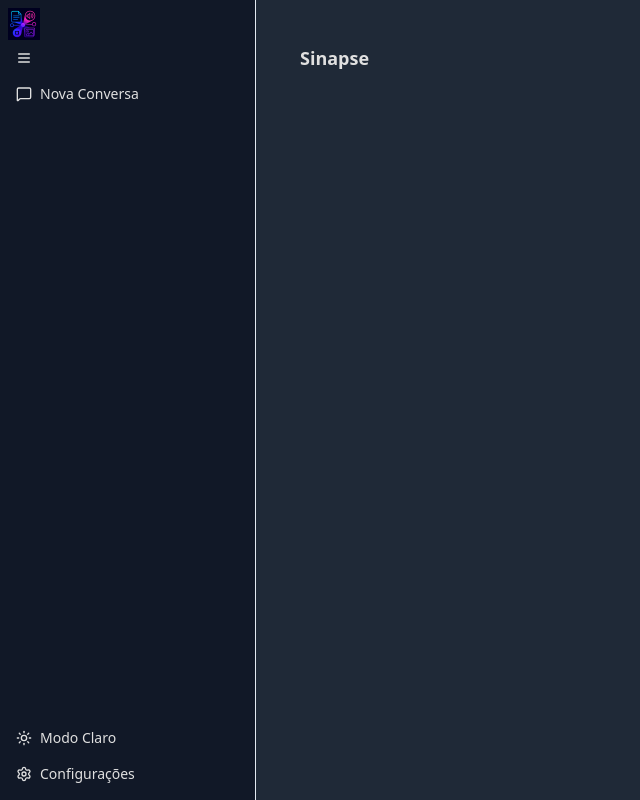
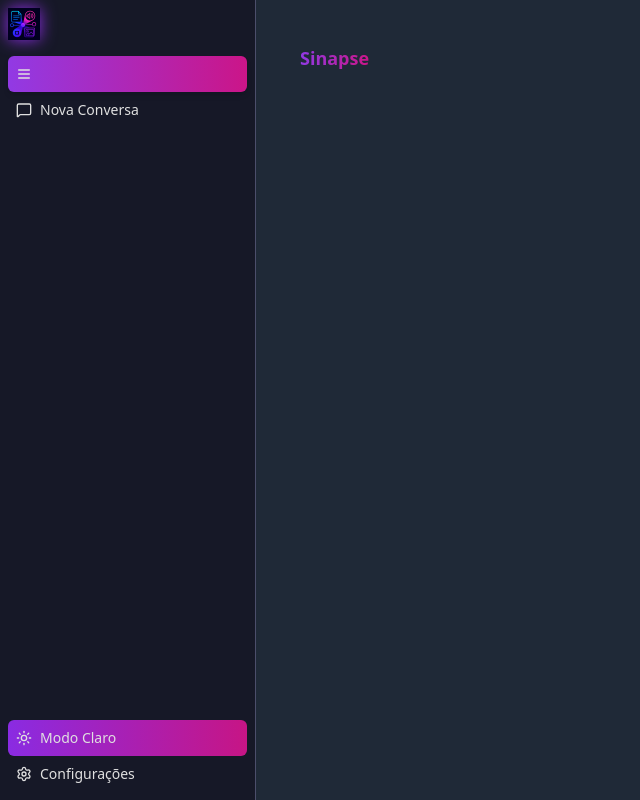
Before and after one commit to gustavobarez/sinapse, a React (Vite) app in the folder frontend/: page / in a window 1280 px wide. Shown: the whole page, without its empty margins (0-640 px from the left). Built offline with nearby package versions, Linux system fonts and the light colour scheme.

Commit message:
feat: atualizar estilos do Navbar e Sidebar com gradientes e melhorias de tema

```diff
--- a/frontend/src/components/Navbar.tsx
+++ b/frontend/src/components/Navbar.tsx
@@ -1,16 +1,9 @@
-import { Menu, Gem, ChevronDown } from "lucide-react";
-import { Button } from "@components/ui/button";
-import {
-  DropdownMenu,
-  DropdownMenuContent,
-  DropdownMenuItem,
-  DropdownMenuTrigger,
-} from "@components/ui/dropdown-menu";
-
 export function Navbar() {
   return (
-    <div className="flex items-center gap-2 p-5">
-      <div className="text-lg font-semibold">Sinapse</div>
+    <div className="flex items-center gap-2 p-5 ">
+      <div className="text-lg font-semibold bg-gradient-to-r from-[hsl(var(--gradient-start))] to-[hsl(var(--gradient-end))] bg-clip-text text-transparent">
+        Sinapse
+      </div>
     </div>
   );
 }
--- a/frontend/src/components/Sidebar.tsx
+++ b/frontend/src/components/Sidebar.tsx
@@ -25,25 +25,32 @@ export function Sidebar({ isPinnedOpen, onMenuClick }: SidebarProps) {
     setIsHovering(false);
   };
 
+  // ...existing code...
   return (
     <div
       onMouseEnter={handleMouseEnter}
       onMouseLeave={handleMouseLeave}
       className={cn(
-            "flex h-full flex-col border-r bg-gray-50 p-2 transition-all duration-300 dark:bg-gray-900",
+        "flex h-full flex-col border-r p-2 transition-all duration-300 bg-background text-foreground",
         isExpanded ? "w-64" : "w-16 items-center"
       )}
     >
       <img
-            src={theme === "dark" ? "images/sinapse-logo-better-quality.png" : "images/sinapse-logo-bright.png"}
+        src={
+          theme === "dark"
+            ? "images/sinapse-logo-better-quality.png"
+            : "images/sinapse-logo-bright.png"
+        }
         alt="logo"
-            className="w-8 h-8"
-          ></img>
+        className="w-8 h-8 mb-4"
+        style={
+          theme === "dark" ? { filter: "drop-shadow(0 0 8px #8A2BE2)" } : {}
+        }
+      />
       <div className="flex-1">
-
         <Button
           className={cn(
-                "w-full justify-start gap-2",
+            "w-full justify-start gap-2 bg-gradient-to-r from-[hsl(var(--gradient-start))] to-[hsl(var(--gradient-end))] text-primary-foreground border-none shadow-md",
             isExpanded ? "pl-2" : "justify-center"
           )}
           variant="ghost"
@@ -55,7 +62,7 @@ export function Sidebar({ isPinnedOpen, onMenuClick }: SidebarProps) {
         <Button
           variant="ghost"
           className={cn(
-                "w-full justify-start gap-2",
+            "w-full justify-start gap-2 bg-support text-card-foreground border-none",
             isExpanded ? "pl-2" : "justify-center"
           )}
         >
@@ -67,15 +74,24 @@ export function Sidebar({ isPinnedOpen, onMenuClick }: SidebarProps) {
         <Button
           variant="ghost"
           className={cn(
-                "w-full justify-start gap-2",
+            "w-full justify-start gap-2 border-none",
             isExpanded ? "pl-2" : "justify-center"
           )}
+          style={
+            theme === "dark"
+              ? {
+                  background:
+                    "linear-gradient(90deg, #8A2BE2 0%, #C71585 100%)",
+                  color: "#E0E0E0",
+                }
+              : {}
+          }
           onClick={() => setTheme(theme == "dark" ? "light" : "dark")}
         >
           {theme == "dark" ? (
-                <Sun className="h-5 w-5"></Sun>
+            <Sun className="h-5 w-5" />
           ) : (
-                <Moon className="h-5 w-5"></Moon>
+            <Moon className="h-5 w-5" />
           )}
           {isExpanded && (
             <span>{theme == "dark" ? "Modo Claro" : "Modo Escuro"}</span>
@@ -84,7 +100,7 @@ export function Sidebar({ isPinnedOpen, onMenuClick }: SidebarProps) {
         <Button
           variant="ghost"
           className={cn(
-                "w-full justify-start gap-2",
+            "w-full justify-start gap-2 bg-support text-card-foreground border-none",
             isExpanded ? "pl-2" : "justify-center"
           )}
         >
--- a/frontend/src/index.css
+++ b/frontend/src/index.css
@@ -1,11 +1,9 @@
-/* src/index.css */
 @tailwind base;
 @tailwind components;
 @tailwind utilities;
-
 @layer base {
   :root {
-    --background: 0 0% 100%;
+    --background: hsl(0 0% 100%);
     --foreground: 222.2 84% 4.9%;
     --card: 0 0% 100%;
     --card-foreground: 222.2 84% 4.9%;
@@ -15,6 +13,9 @@
     --primary-foreground: 210 40% 98%;
     --secondary: 210 40% 96.1%;
     --secondary-foreground: 222.2 47.4% 11.2%;
+    --gradient-start: 271 76% 56%; /* #8A2BE2 */
+    --gradient-end: 322 81% 44%; /* #C71585 */
+
     --muted: 210 40% 96.1%;
     --muted-foreground: 215.4 16.3% 46.9%;
     --accent: 210 40% 96.1%;
@@ -26,7 +27,6 @@
     --ring: 222.2 84% 4.9%;
     --radius: 0.5rem;
   }
-
   .dark {
     --background: 232 29% 12%; /* #1A1A2E */
     --foreground: 0 0% 88%; /* #E0E0E0 */
@@ -35,10 +35,23 @@
     --gradient-start: 271 76% 56%; /* #8A2BE2 */
     --gradient-end: 322 81% 44%; /* #C71585 */
     --support: 236 17% 36%; /* #4E4E6A */
+    --card: 236 17% 36%; /* #4E4E6A */
+    --card-foreground: 0 0% 88%; /* #E0E0E0 */
+    --popover: 236 17% 36%; /* #4E4E6A */
+    --popover-foreground: 0 0% 88%; /* #E0E0E0 */
+    --secondary: 236 17% 36%; /* #4E4E6A */
+    --secondary-foreground: 0 0% 88%; /* #E0E0E0 */
+    --muted: 236 17% 36%; /* #4E4E6A */
+    --muted-foreground: 0 0% 88%; /* #E0E0E0 */
+    --accent: 271 76% 56%; /* #8A2BE2 */
+    --accent-foreground: 0 0% 88%; /* #E0E0E0 */
+    --destructive: 322 81% 44%; /* #C71585 */
+    --destructive-foreground: 0 0% 88%; /* #E0E0E0 */
+    --border: 236 17% 36%; /* #4E4E6A */
+    --input: 236 17% 36%; /* #4E4E6A */
+    --ring: 271 76% 56%; /* #8A2BE2 */
+    --radius: 0.5rem;
   }
-}
-
-@layer base {
   * {
     @apply border-border;
   }
```
Lines whose indentation alone changed are shown as unchanged.
